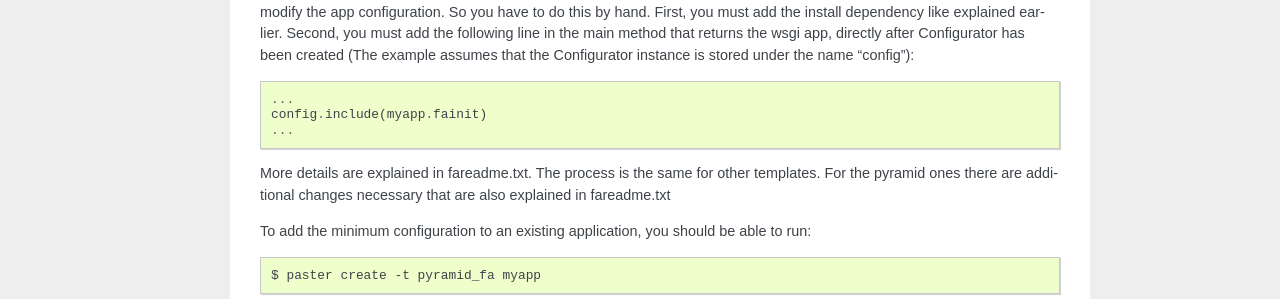
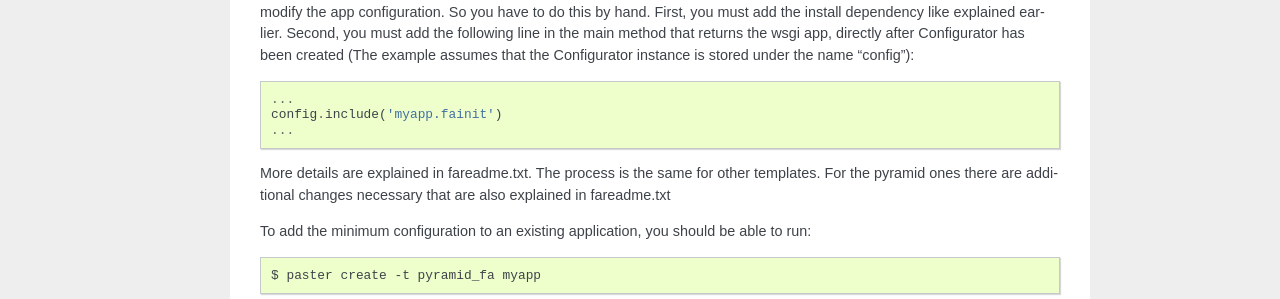
Before and after one commit to FormAlchemy/pyramid_formalchemy, a Sphinx documentation site: the page built from docs/index.txt, in a window 1280 px wide and 900 px high, scrolled down 634 px. Shown: the part 153-452 px from the top of the window. Built offline with Sphinx 7.4.7, drawn with Linux system fonts in a browser that asks for light colours; pages that are not in the unit, such as notebooks, are missing from menus.

```diff
--- a/docs/index.txt
+++ b/docs/index.txt
@@ -53,7 +53,7 @@ created (The example assumes that the Configurator instance is stored
 under the name "config")::
 
   ...
-  config.include(myapp.fainit)
+  config.include('myapp.fainit')
   ...
 
 More details are explained in fareadme.txt.
```
